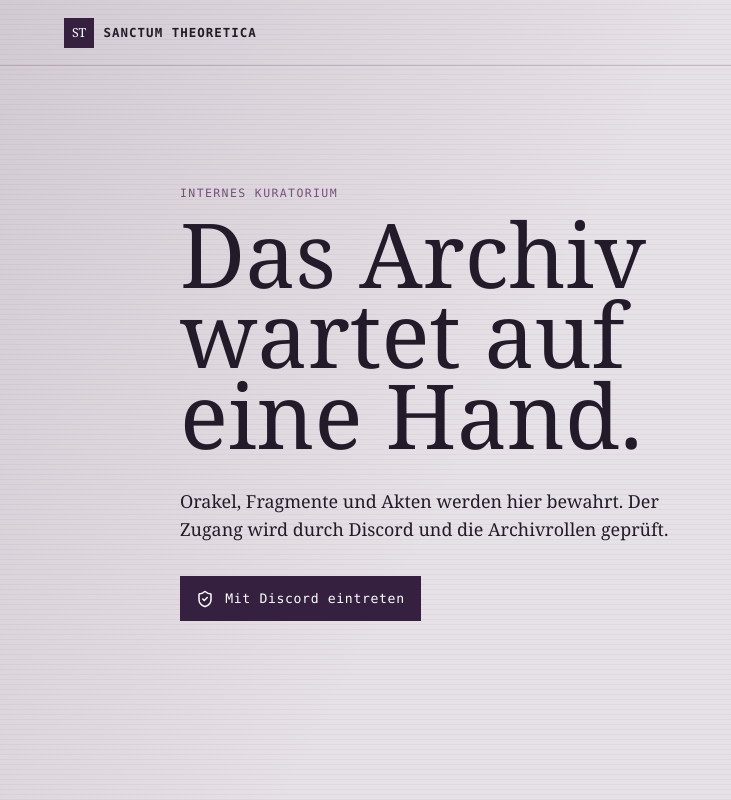
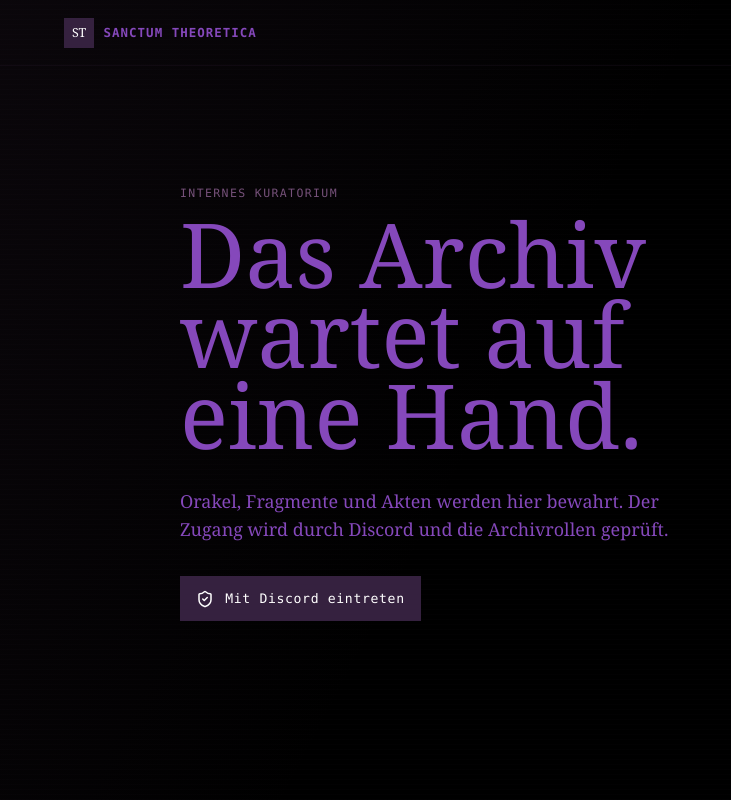
Before and after one commit to FortunaTheory/SanctumTheoreticaBot, a SvelteKit app in the folder dashboard/: page / in a window 1280 px wide. Shown: the whole page, without its empty margins (0-731 px from the left). Built offline with nearby package versions, Linux system fonts and the light colour scheme; no server answers.

Commit message:
Update dashboard theme colors and UI tokens
Adjusts CSS variables to use a purple/ink theme and darker surface
colors. This aligns the dashboard aesthetics with the project's
visual identity.

```diff
--- a/dashboard/src/app.css
+++ b/dashboard/src/app.css
@@ -1,13 +1,13 @@
 /* Change these tokens to restyle the dashboard without touching its components. */
 :root {
-	--ink: #231b2a;
-	--ink-muted: #514852;
+	--ink: #8548bb;
+	--ink-muted: #805885;
 	--ink-soft: #76517a;
-	--surface: #e6e1e6;
-	--surface-raised: #eee9ed;
+	--surface: #000000;
+	--surface-raised: #000000;
 	--surface-deep: #35213f;
-	--line: rgba(52, 34, 58, 0.23);
-	--danger: #9a3049;
+	--line: rgba(159, 99, 216, 0.527);
+	--danger: #9a306e;
 	--font-display: Georgia, 'Times New Roman', serif;
 	--font-ui: ui-monospace, SFMono-Regular, Menlo, monospace;
 }
```
